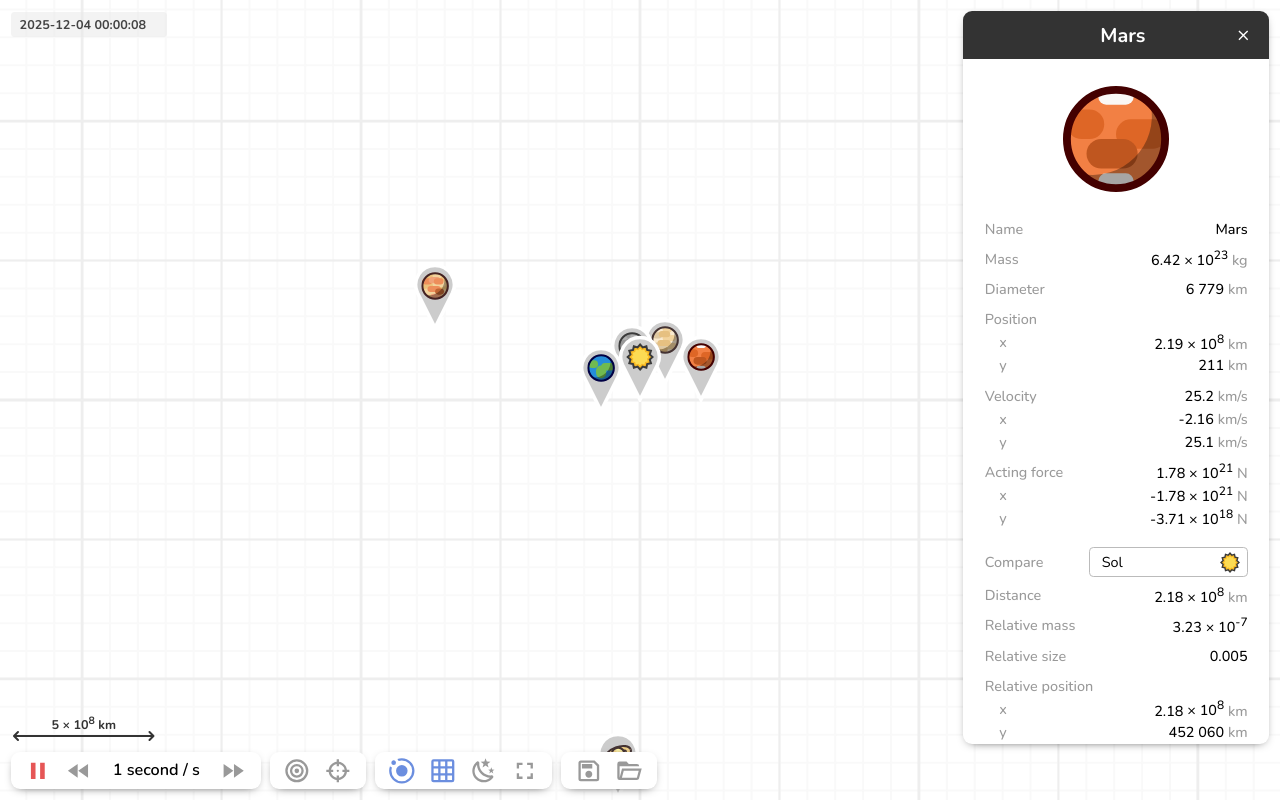
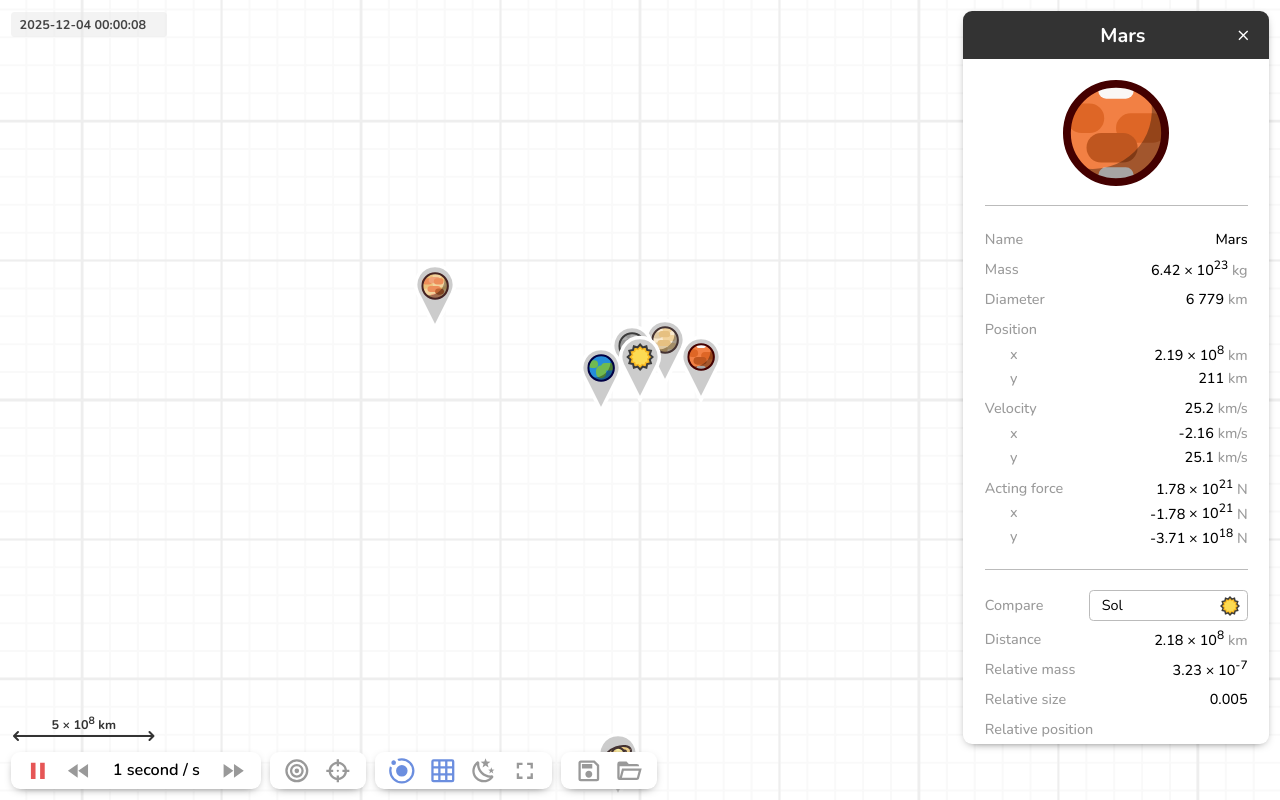
Before and after one commit to dirckvdende/gravity-sim, a Vue app: page / in a window 1280 px wide. Both pictures are taken after a click on the element 701 px from the left and 367 px from the top of the page. Built offline with nearby package versions, Linux system fonts and the light colour scheme.

Commit message:
#37 - Added section separators and some other restyling

```diff
--- a/src/ui/menus/ObjectDetailsMenu.vue
+++ b/src/ui/menus/ObjectDetailsMenu.vue
@@ -60,10 +60,11 @@
         :visible="visible"
         :menu-title="name"
         @close="closeMenu">
+
+        <SideMenuCenterImage v-if="focusedObject" style="margin-top: .5em;"
+            :src="focusedObject?.icon" />
+
         <SideMenuSection>
-
-            <SideMenuCenterImage v-if="focusedObject" style="margin-top: .5em;"
-                :src="focusedObject?.icon" />
 
             <SideMenuStat :value="name">Name</SideMenuStat>
             <SideMenuStat :value="mass" :units="MASS_UNITS">Mass</SideMenuStat>
--- a/src/ui/menus/side/SideMenu.vue
+++ b/src/ui/menus/side/SideMenu.vue
@@ -126,8 +126,6 @@
     }
 
     .menu {
-        display: flex;
-        flex-direction: column;
         width: 100%;
         padding: .6em 1.2em;
         box-sizing: border-box;
--- a/src/ui/menus/side/SideMenuSection.vue
+++ b/src/ui/menus/side/SideMenuSection.vue
@@ -7,10 +7,9 @@
 <style lang="scss" module>
     @use "./style.scss";
     .section {
-        display: flex;
-        flex-direction: column;
         width: 100%;
-        margin: .3em 0;
+        padding: .8em 0;
+        border-top: .1em solid #bbb;
 
         &:not(:last-child)::after {
             @extend %hr;
--- a/src/ui/menus/side/SideMenuStat.vue
+++ b/src/ui/menus/side/SideMenuStat.vue
@@ -40,11 +40,11 @@
     <div :class="[
         $style.container,
         { [$style.deep]: level > 0 },
-    ]">
-        <div :class="$style.name"><div v-if="level > 0" :style="{
-            display: 'inline-block',
-            width: `${level}em`,
-        }" /><span><slot /></span></div>
+    ]" :style="{
+        '--level': level,
+    }">
+        <div :class="$style.name"><div :class="$style['level-padding']" />
+            <span><slot /></span></div>
         <div :class="$style.stat"><span v-html="displayValue" /></div>
     </div>
 </template>
@@ -55,10 +55,11 @@
         flex-direction: row;
         width: 100%;
         box-sizing: border-box;
-        margin-top: .4em;
+        margin: .4em 0;
         justify-content: space-between;
         font-size: .8em;
         color: var(--side-menu-text-color, black);
+        --level: 0;
 
         .name {
             flex-grow: 1;
@@ -66,6 +67,17 @@
             overflow: hidden;
             color: color-mix(in srgb, var(--side-menu-text-color, black),
                 transparent 60%);
+
+            .level-padding {
+                display: none;
+            }
+
+            @container not style(--level: 0) {
+                .level-padding {
+                    display: inline-block;
+                    width: calc(var(--level, 0) * 1.75em);
+                }
+            }
         }
 
         .stat {
@@ -89,6 +101,6 @@
     }
 
     .container.deep {
-        margin-top: -.1em;;
+        margin-top: -.4em;
     }
 </style>
```
